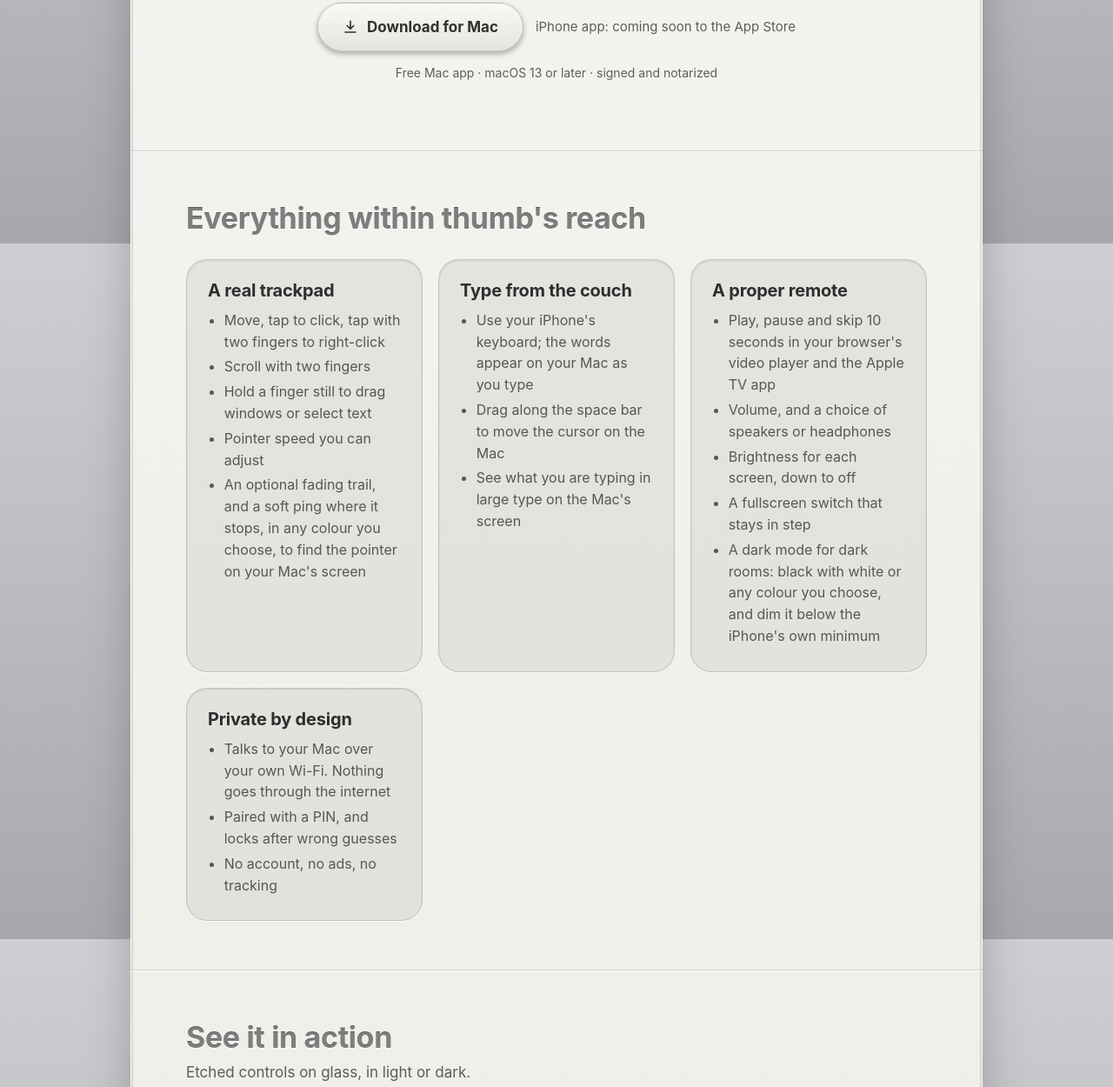
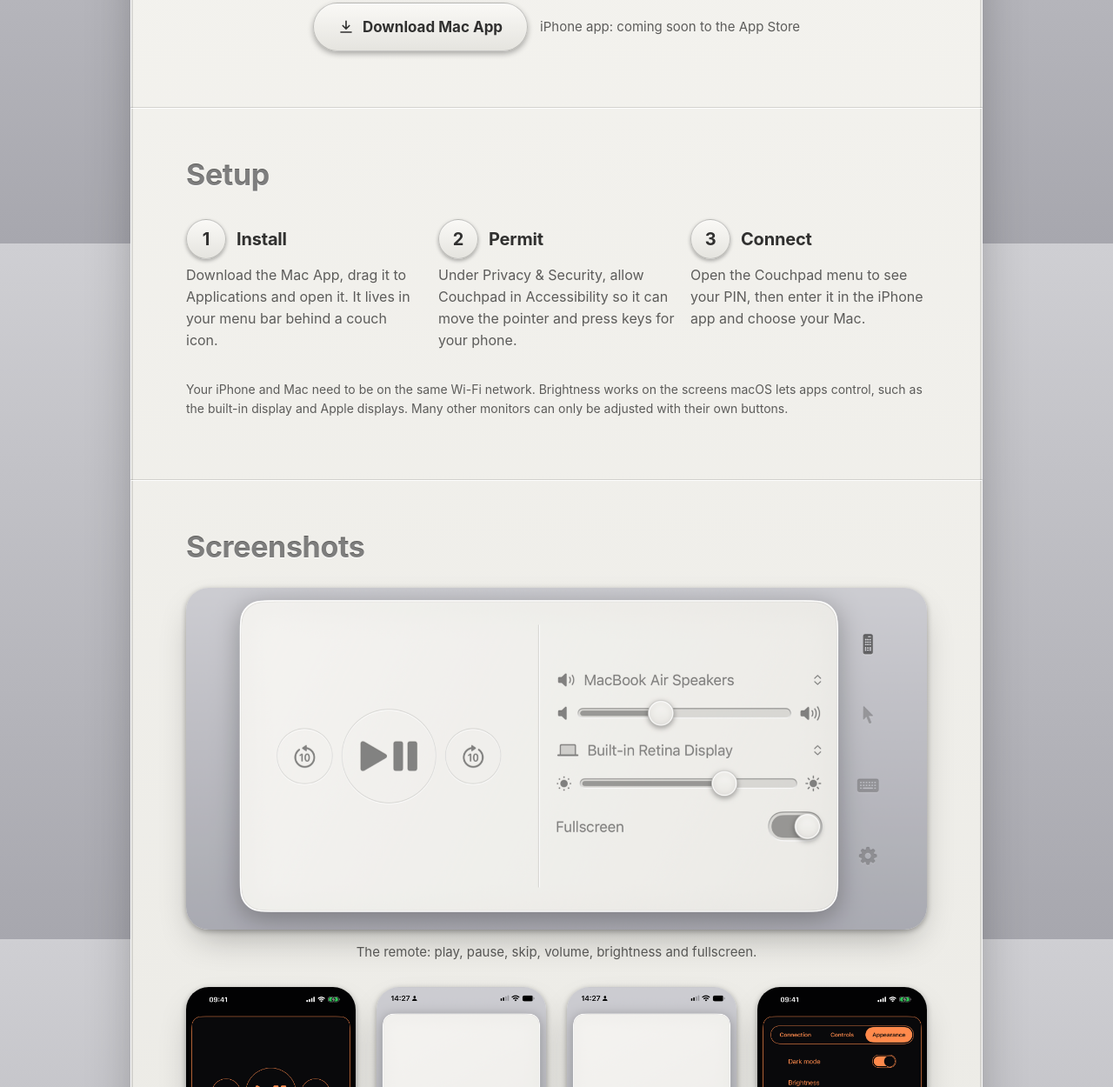
Before and after one commit to addywaddy/couchpad-site, a plain HTML site: page index.html in a window 1280 px wide. Shown: the part 520-1770 px from the top of the page at 87% size. Drawn offline with Linux system fonts and the light colour scheme.

Commit message:
Add support anchors for in-app help links, with pending site edits
Co-Authored-By: Claude Sonnet 5.5 <noreply@anthropic.com>

```diff
--- a/assets/style.css
+++ b/assets/style.css
@@ -163,10 +163,11 @@ section { padding-top: 56px; padding-bottom: 56px; }
 
 .steps { counter-reset: step; display: grid; gap: 18px; grid-template-columns: repeat(auto-fit, minmax(230px, 1fr)); padding: 0; margin: 0; list-style: none; }
 .steps li { counter-increment: step; padding: 4px 0; }
-.steps li::before {
+.steps h3 { display: flex; align-items: center; gap: 12px }
+.steps h3::before {
   content: counter(step);
   display: grid; place-items: center;
-  width: 44px; height: 44px; margin-bottom: 14px;
+  width: 44px; height: 44px;
   border-radius: 50%;
   border: 1px solid var(--raised-edge);
   background: linear-gradient(var(--raised-top), var(--raised-bottom));
--- a/index.html
+++ b/index.html
@@ -26,67 +26,33 @@
     <span class="wordmark">couchpad</span>
   </div>
   <h1 class="etched">Your Mac, from the couch.</h1>
-  <p class="lead">Couchpad turns your iPhone into a glass trackpad, media remote and keyboard for your Mac. Play, pause, skip, type, change the volume and dim the screen without leaning over the laptop.</p>
+  <p class="lead">Couchpad turns your iPhone into a media remote, trackpad and keyboard for your controlling your Mac. Play, pause, skip, type, change the volume and dim the screen from the comfort of your couch.</p>
   <div class="actions">
     <a class="button" href="https://github.com/addywaddy/couchpad-site/releases/latest/download/Couchpad.dmg">
       <svg width="18" height="18" viewBox="0 0 24 24" fill="none" stroke="currentColor" stroke-width="2.2" stroke-linecap="round" stroke-linejoin="round" aria-hidden="true"><path d="M12 3v12m0 0l-5-5m5 5l5-5M4 20h16"/></svg>
-      Download for Mac
+      Download Mac App
     </a>
     <span class="note">iPhone app: coming soon to the App Store</span>
   </div>
-  <p class="fine">Free Mac app &middot; macOS 13 or later &middot; signed and notarized</p>
 </div>
 <hr class="rule">
-
-<section class="inner" id="features">
+<section class="inner" id="how">
   <div class="section-head">
-    <h2 class="etched">Everything within thumb's reach</h2>
+    <h2 class="etched">Setup</h2>
   </div>
-  <div class="cards">
-    <article class="card">
-      <h3>A real trackpad</h3>
-      <ul>
-        <li>Move, tap to click, tap with two fingers to right-click</li>
-        <li>Scroll with two fingers</li>
-        <li>Hold a finger still to drag windows or select text</li>
-        <li>Pointer speed you can adjust</li>
-        <li>An optional fading trail, and a soft ping where it stops, in any colour you choose, to find the pointer on your Mac's screen</li>
-      </ul>
-    </article>
-    <article class="card">
-      <h3>Type from the couch</h3>
-      <ul>
-        <li>Use your iPhone's keyboard; the words appear on your Mac as you type</li>
-        <li>Drag along the space bar to move the cursor on the Mac</li>
-        <li>See what you are typing in large type on the Mac's screen</li>
-      </ul>
-    </article>
-    <article class="card">
-      <h3>A proper remote</h3>
-      <ul>
-        <li>Play, pause and skip 10 seconds in your browser's video player and the Apple TV app</li>
-        <li>Volume, and a choice of speakers or headphones</li>
-        <li>Brightness for each screen, down to off</li>
-        <li>A fullscreen switch that stays in step</li>
-        <li>A dark mode for dark rooms: black with white or any colour you choose, and dim it below the iPhone's own minimum</li>
-      </ul>
-    </article>
-    <article class="card">
-      <h3>Private by design</h3>
-      <ul>
-        <li>Talks to your Mac over your own Wi-Fi. Nothing goes through the internet</li>
-        <li>Paired with a PIN, and locks after wrong guesses</li>
-        <li>No account, no ads, no tracking</li>
-      </ul>
-    </article>
-  </div>
+  <ol class="steps">
+    <li><h3>Install</h3><p>Download the Mac App, drag it to Applications and open it. It lives in your menu bar behind a couch icon.</p></li>
+    <li><h3>Permit</h3><p>Under Privacy &amp; Security, allow Couchpad in Accessibility so it can move the pointer and press keys for your phone.</p></li>
+    <li><h3>Connect</h3><p>Open the Couchpad menu to see your PIN, then enter it in the iPhone app and choose your Mac.</p></li>
+  </ol>
+  <p class="fine">Your iPhone and Mac need to be on the same Wi-Fi network. Brightness works on the screens macOS lets apps control, such as the built-in display and Apple displays. Many other monitors can only be adjusted with their own buttons.</p>
 </section>
+</main>
 <hr class="rule">
 
 <section class="inner" id="screens">
   <div class="section-head">
-    <h2 class="etched">See it in action</h2>
-    <p>Etched controls on glass, in light or dark.</p>
+    <h2 class="etched">Screenshots</h2>
   </div>
   <div class="shots">
     <figure class="wide">
@@ -118,19 +84,6 @@
 </section>
 <hr class="rule">
 
-<section class="inner" id="how">
-  <div class="section-head">
-    <h2 class="etched">Set up in a minute</h2>
-  </div>
-  <ol class="steps">
-    <li><h3>Install the Mac app</h3><p>Download Couchpad, drag it to Applications and open it. It lives in your menu bar.</p></li>
-    <li><h3>Allow it to help</h3><p>Under Privacy &amp; Security, allow Couchpad in Accessibility so it can move the pointer and press keys for your phone.</p></li>
-    <li><h3>Enter the PIN</h3><p>Open the Couchpad menu to see your PIN, then enter it in the iPhone app and choose your Mac.</p></li>
-  </ol>
-  <p class="fine">Your iPhone and Mac need to be on the same Wi-Fi network. Brightness works on the screens macOS lets apps control, such as the built-in display and Apple displays. Many other monitors can only be adjusted with their own buttons.</p>
-</section>
-</main>
-<hr class="rule">
 <footer class="inner site-footer">
   <span>&copy; 2026 Couchpad. Not affiliated with Apple Inc.</span>
   <nav aria-label="Footer"><a href="/support/">Support</a><a href="/privacy/">Privacy</a></nav>
```
Also changed, not shown: support/index.html (+2 -2 lines).
